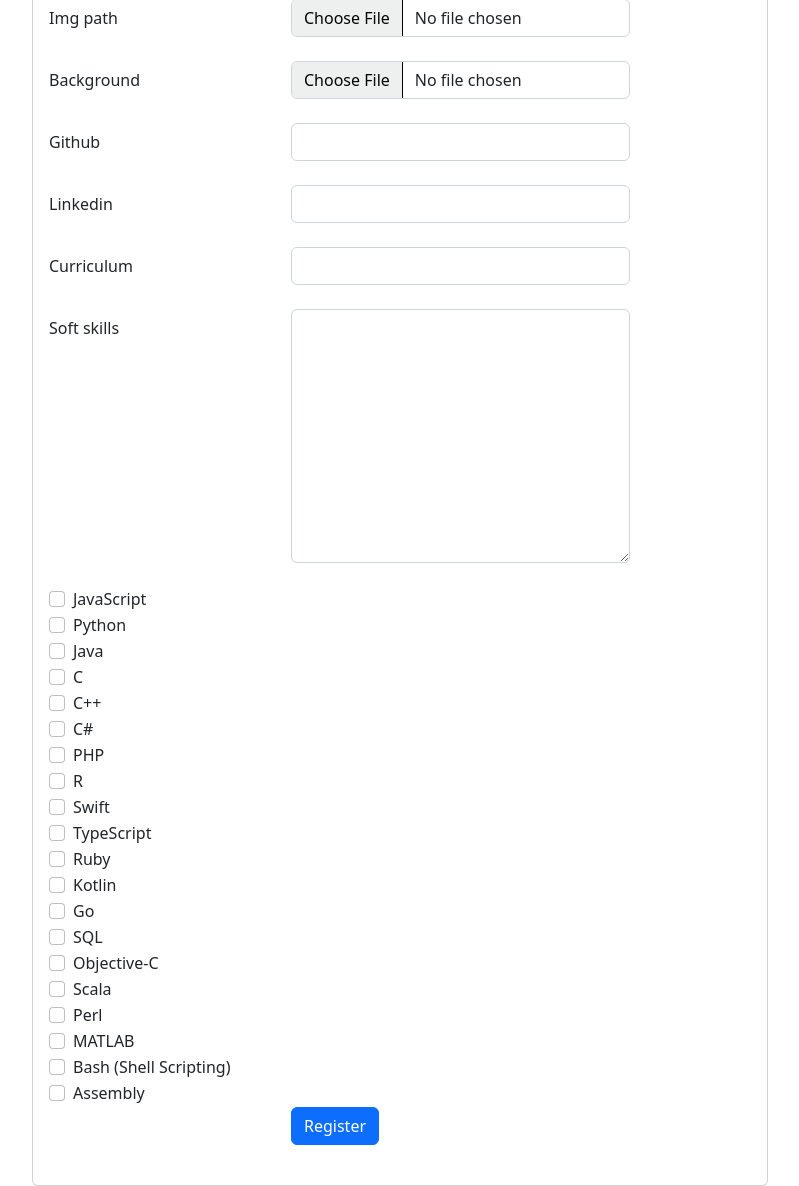
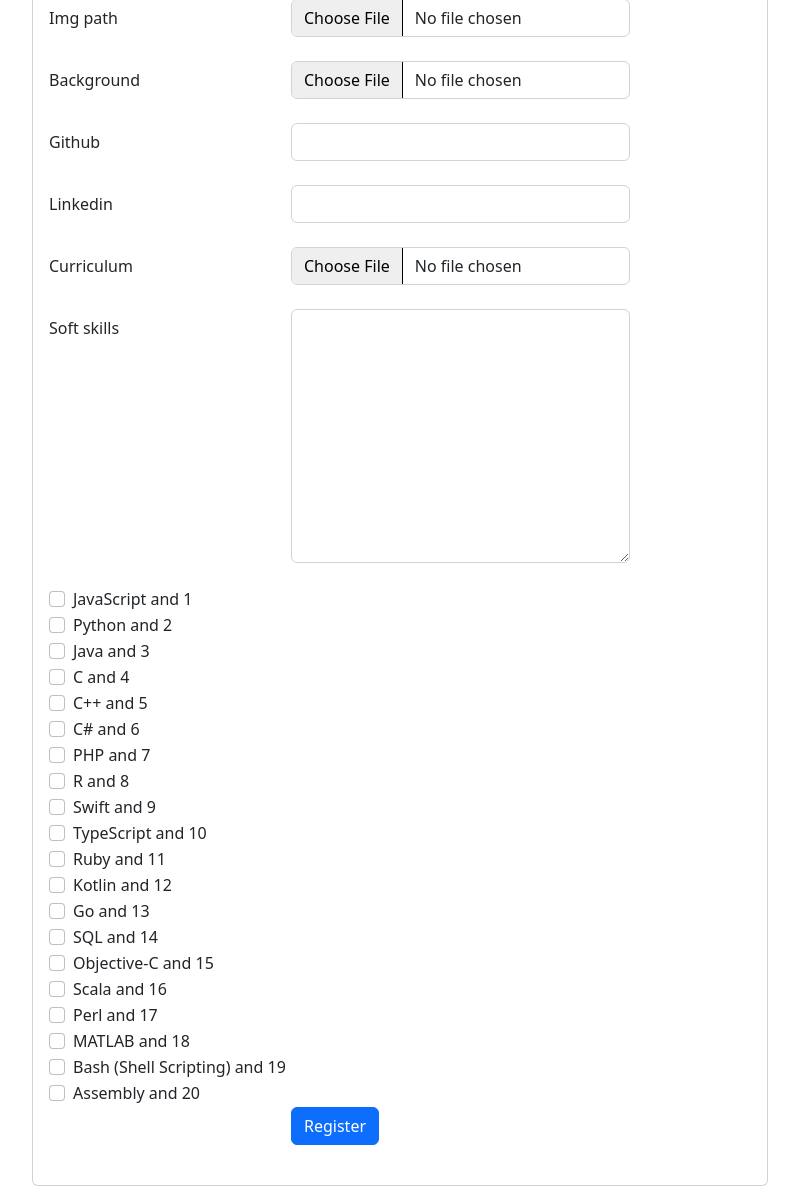
Before and after one commit to AndreaGhidara/D-Developer_back, a Laravel app: page /register in a window 1280 px wide. Shown: the part 989-2175 px from the top of the page, without its empty margins (240-1039 px from the left). Run offline with Laravel 9, Linux system fonts and the light colour scheme; style sheets or scripts are compiled from the project's sources.

Commit message:
add user register

```diff
--- a/app/Http/Controllers/Auth/RegisteredUserController.php
+++ b/app/Http/Controllers/Auth/RegisteredUserController.php
@@ -36,13 +36,15 @@ class RegisteredUserController extends Controller
      */
     public function store(Request $request): RedirectResponse
     {
+        // dd(request()->all());
         //Valido i dati
         $data =  $this->validateUser( $request->all() );
 
+
         //Crea un nuvo user
         $user = new User();
-
-        //Controllo9 campi compilabili
+        // $user->languages()->attach($request->input('languages'));
+        //Controllo campi compilabili
         $user->fill($data);
 
         //Creazione User
@@ -56,7 +58,12 @@ class RegisteredUserController extends Controller
             'phone_number' => $request->phone_number,
         ]);
 
+        if ($request->has('languages')) {
+            $selectedLanguages = $request->input('languages');
+            $user->languages()->attach($selectedLanguages);
+        }
         event(new Registered($user));
+        $user->save();
 
         //RIMUOVO PER RIDIREZIONARE ===============
         // Auth::login($user);
@@ -76,13 +83,13 @@ class RegisteredUserController extends Controller
                 'password' => ['required', 'confirmed', Rules\Password::defaults()],
                 "date_of_birth" => "required|date|before:-18 years",
                 "address" => "required",
-                "img_path" => [
+                "img_path" => ['nullable',
                     File::image()->dimensions(Rule::dimensions()->maxWidth(500)->maxHeight(500)),
                 ],
-                "bg_dev" => [
+                "bg_dev" => ['nullable',
                     File::image()->dimensions(Rule::dimensions()->maxWidth(2200)->maxHeight(2500)),
                 ],
-                "cv" => [
+                "cv" => ['nullable',
                     File::types([
                         1 => "pdf",
                         2 => "doc",
@@ -90,7 +97,7 @@ class RegisteredUserController extends Controller
                     ])->max(500000)
                 ],
                 "phone_number" => "required|numeric",
-                // "code_languages" => "",
+                "code_languages" => "nullable"
             ],
             [
                 "name.required" => "Il nome è obbligatorio",
--- a/resources/views/admin/users/edit.blade.php
+++ b/resources/views/admin/users/edit.blade.php
@@ -125,7 +125,7 @@
                 </div>
 
                 <input class="form-control mt-4 btn btn-secondary" type="submit" value="Invia">
-             </form>
+            </form>
         </div>
     </div>
 
--- a/resources/views/auth/register.blade.php
+++ b/resources/views/auth/register.blade.php
@@ -23,7 +23,7 @@
                     <div class="card-header">{{ __('Register') }}</div>
 
                     <div class="card-body">
-                        <form method="POST" action="{{ route('register') }}" class="needs-validation" novalidate>
+                        <form method="POST" action="{{ route('register') }}" enctype="multipart/form-data" class="needs-validation" novalidate>
                             @csrf
                             {{-- Name --}}
                             <div class="mb-4 row">
@@ -267,7 +267,7 @@
                                     class="col-md-4 col-form-label text-md-right">{{ __('Curriculum') }}</label>
 
                                 <div class="col-md-6">
-                                    <input id="curriculum" type="text"
+                                    <input id="curriculum" type="file"
                                         class="form-control @error('curriculum') is-invalid @enderror" name="curriculum"
                                         value="{{ old('curriculum') }}" autocomplete="curriculum" autofocus>
 
@@ -299,9 +299,9 @@
                             {{-- LINGUAGGI --}}
                             @foreach ($languages as $key => $language)
                                 <div class="form-check">
-                                    <input class="form-check-input" type="checkbox" value="{{$key}}" id="flexCheckDefault">
-                                    <label class="form-check-label" for="flexCheckDefault">
-                                        {{$language}}
+                                    <input class="form-check-input" type="checkbox" name="languages[]" value="{{$key+1}}" id="language_{{ $key }}">
+                                    <label class="form-check-label" for="language_{{ $key+1 }}">
+                                        {{$language}} and {{$key+1}}
                                     </label>
                                 </div>
                             @endforeach
```
Also changed, not shown: app/Models/User.php (+4 -4 lines), database/migrations/2023_08_24_102314_create_code_language_user_table.php.
